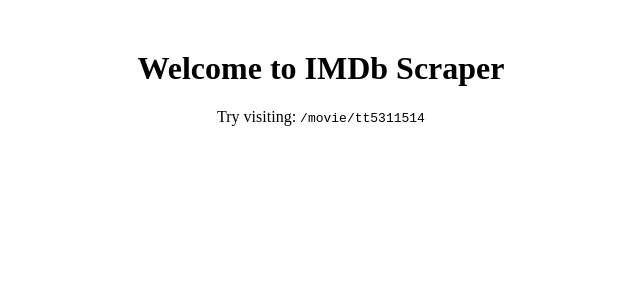
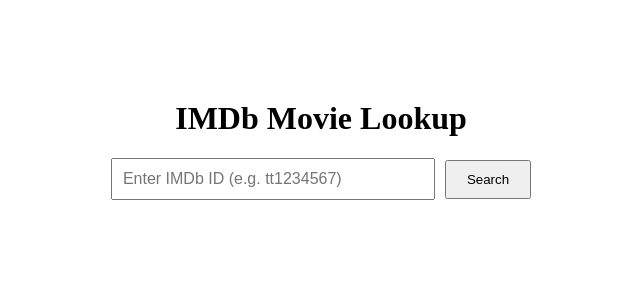
Before and after one commit to aksesku/imdb-scraper, a Next.js app: page / in a window 1280 px wide. Shown: the top 300 px of the page, without its empty margins (319-959 px from the left). Built offline with nearby package versions, Linux system fonts and the light colour scheme.

Commit message:
Add files via upload

```diff
--- a/pages/index.js
+++ b/pages/index.js
@@ -1,8 +1,32 @@
+import { useState } from "react";
+import { useRouter } from "next/router";
+
 export default function Home() {
+  const [search, setSearch] = useState("");
+  const router = useRouter();
+
+  const handleSearch = (e) => {
+    e.preventDefault();
+    if (search.trim()) {
+      router.push("/movie/" + search.trim());
+    }
+  };
+
   return (
-    <div style={{ textAlign: 'center', marginTop: '50px' }}>
-      <h1>Welcome to IMDb Scraper</h1>
-      <p>Try visiting: <code>/movie/tt5311514</code></p>
+    <div style={{ textAlign: "center", marginTop: "100px" }}>
+      <h1>IMDb Movie Lookup</h1>
+      <form onSubmit={handleSearch}>
+        <input
+          type="text"
+          placeholder="Enter IMDb ID (e.g. tt1234567)"
+          value={search}
+          onChange={(e) => setSearch(e.target.value)}
+          style={{ padding: "10px", width: "300px", fontSize: "16px" }}
+        />
+        <button type="submit" style={{ padding: "10px 20px", marginLeft: "10px" }}>
+          Search
+        </button>
+      </form>
     </div>
-  )
+  );
 }
```
